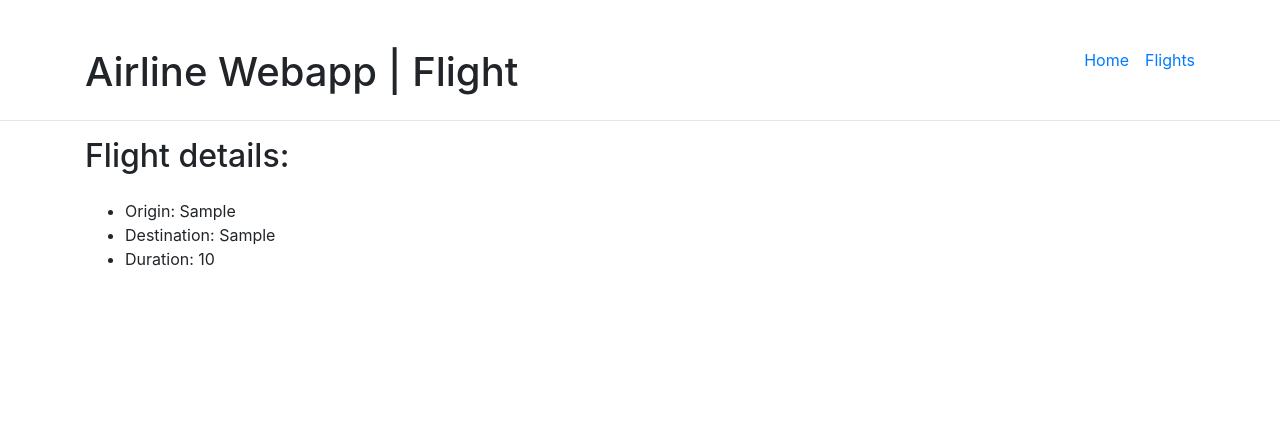
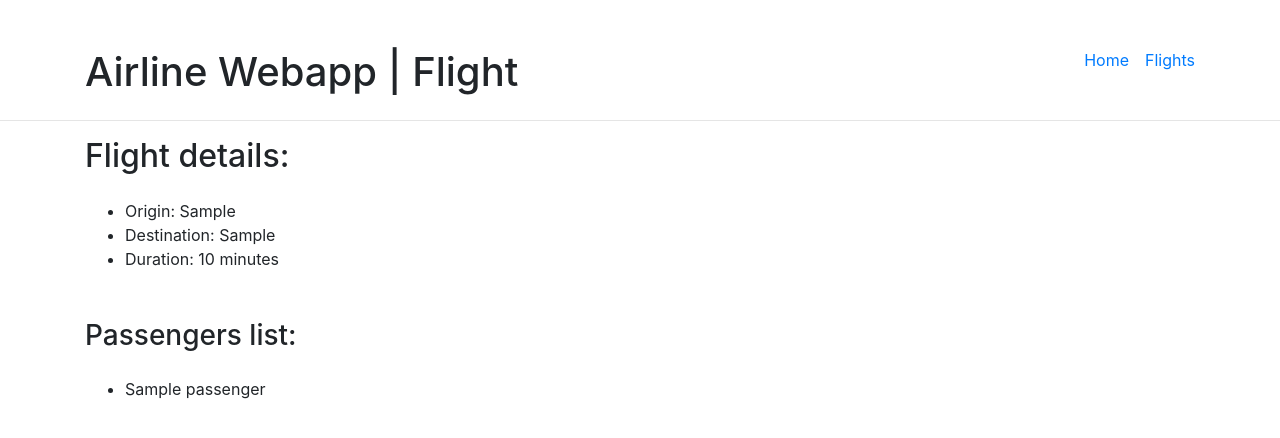
Before and after one commit to AhmedElaguab/airline-webapp, a Flask app: page /flights/1 in a window 1280 px wide. Shown: the top 438 px of the page. Run offline with Flask 2, Linux system fonts and the light colour scheme; tables that the repository leaves empty hold one stand-in row (values such as "Sample post"); some libraries are stand-ins or nearby versions.

Commit message:
Add passenger list

```diff
--- a/app.py
+++ b/app.py
@@ -28,4 +28,8 @@ def flight(flight_id):
 
     # Check flight is exist
     flight = Flight.query.filter_by(id=flight_id).first()
-    return render_template("flight.html", flight=flight)
+
+    # Get passengers list
+    passengers = Passenger.query.filter_by(flight_id=flight_id).all()
+
+    return render_template("flight.html", flight=flight, passengers=passengers)
--- a/templates/flight.html
+++ b/templates/flight.html
@@ -13,8 +13,19 @@
 <ul>
   <li>Origin: {{ flight.origin }}</li>
   <li>Destination: {{ flight.destination }}</li>
-  <li>Duration: {{ flight.duration }}</li>
+  <li>Duration: {{ flight.duration }} minutes</li>
 </ul>
+
+<h3 class="mt-5 mb-4">Passengers list:</h3>
+{% if passengers %}
+<ul>
+  {% for passenger in passengers %}
+  <li>{{ passenger.name }}</li>
+  {% endfor %}
+</ul>
+{% else %}
+<p>This flight has no passengers!!</p>
+{% endif %}
 {% else %}
 <h2 class="text-danger">No Such Flight!!</h2>
 {% endif %}
```
